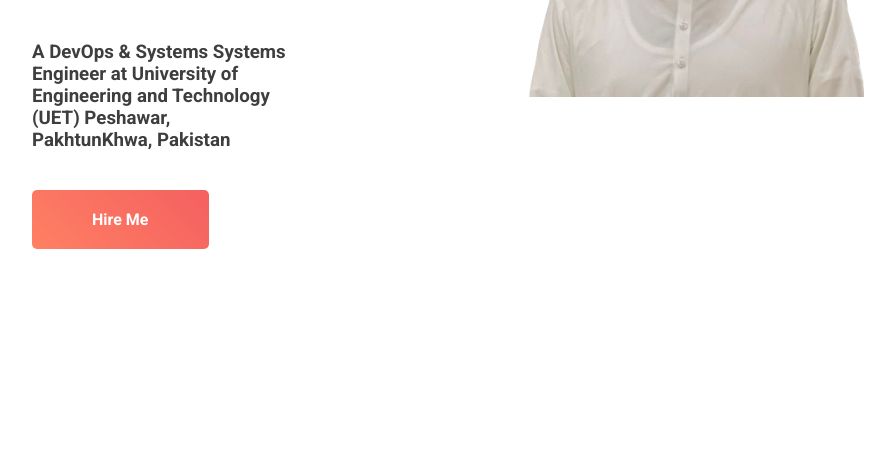
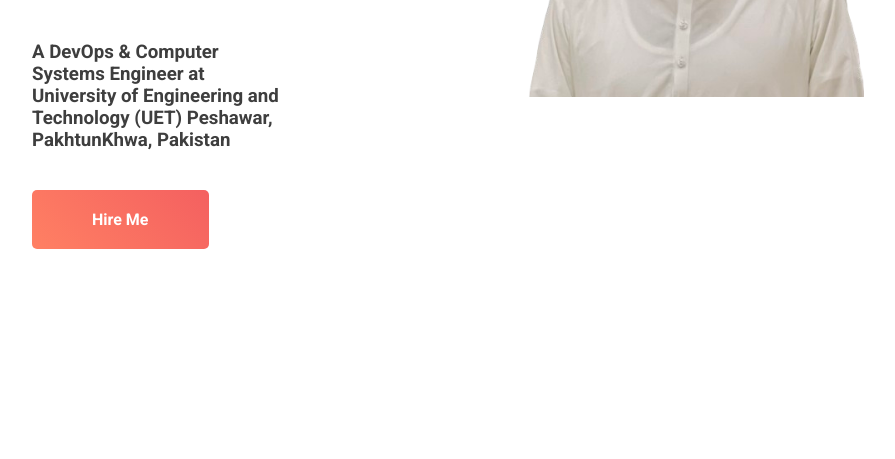
Before and after one commit to Muhsin95952/portfolio, a plain HTML site: page index.html in a window 1280 px wide. Shown: the part 341-800 px from the top of the page, without its empty margins (122-1017 px from the left). Drawn offline with Linux system fonts and the light colour scheme; files whose address does not match are found by name.

Commit message:
issue fixed

```diff
--- a/index.html
+++ b/index.html
@@ -19,7 +19,7 @@
           <span class="color-of-myname">Muhsin Shah</span>
         </h1>
         <h3 class="short-about-me">
-          A DevOps & Systems Systems Engineer at University of Engineering and
+          A DevOps & Computer Systems Engineer at University of Engineering and
           Technology (UET) Peshawar, PakhtunKhwa, Pakistan
         </h3>
         <a class="link-button" target="_blank" href="#">Hire Me</a>
```
Also changed, not shown: 1 other file.
